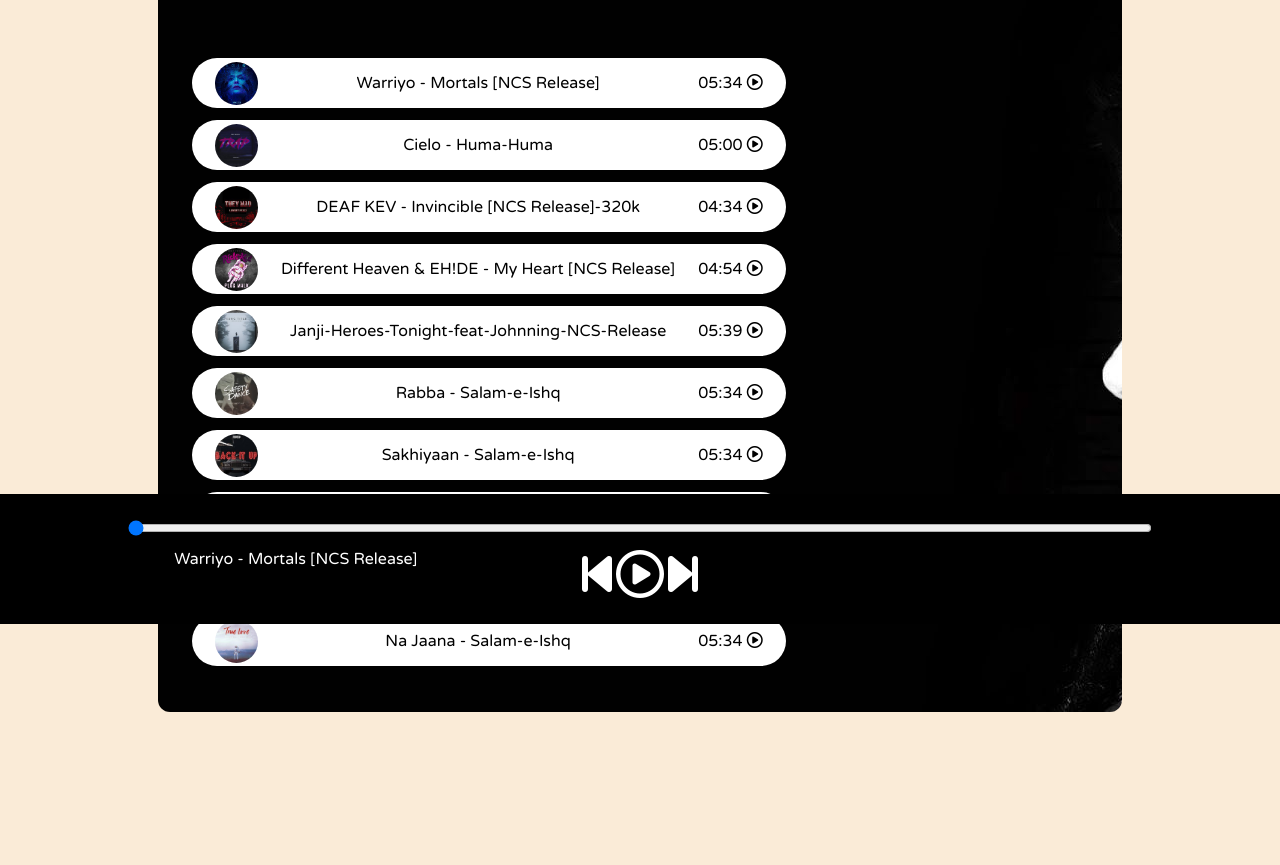
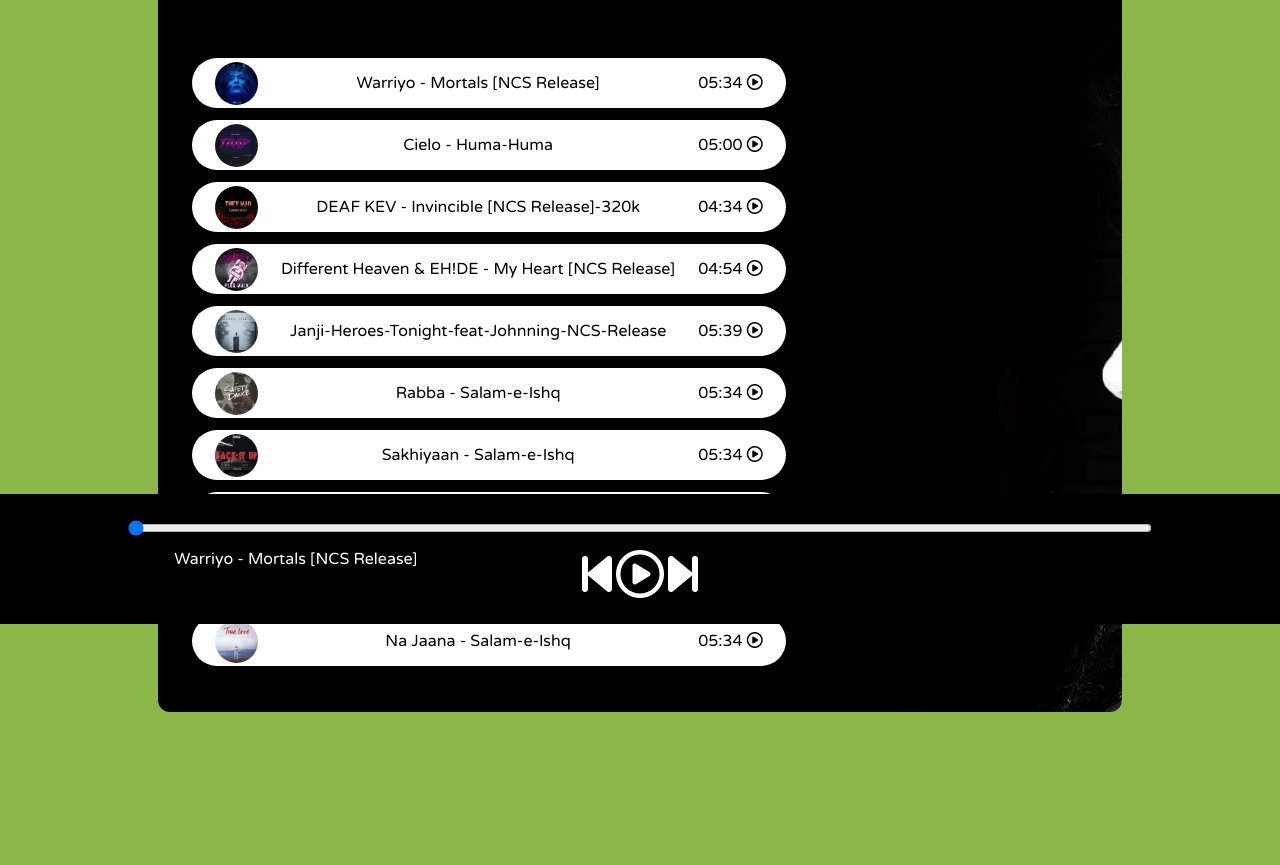
Before and after one commit to rohaansayed/spotify-clone-1, a plain HTML site: page index.html in a window 1280 px wide. Shown: the part 176-1041 px from the top of the page. Drawn offline with Linux system fonts and the light colour scheme.

Commit message:
Update style.css

```diff
--- a/style.css
+++ b/style.css
@@ -1,7 +1,7 @@
 @import url('https://fonts.googleapis.com/css2?family=Ubuntu&display=swap');
 @import url('https://fonts.googleapis.com/css2?family=Varela+Round&display=swap');
 body{
-    background-color: antiquewhite;
+    background-color: #8ab747;
 }
 
 *{
```
